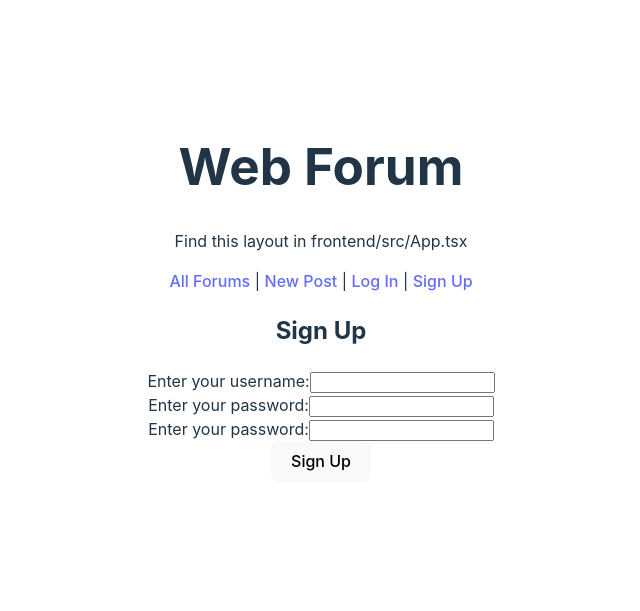
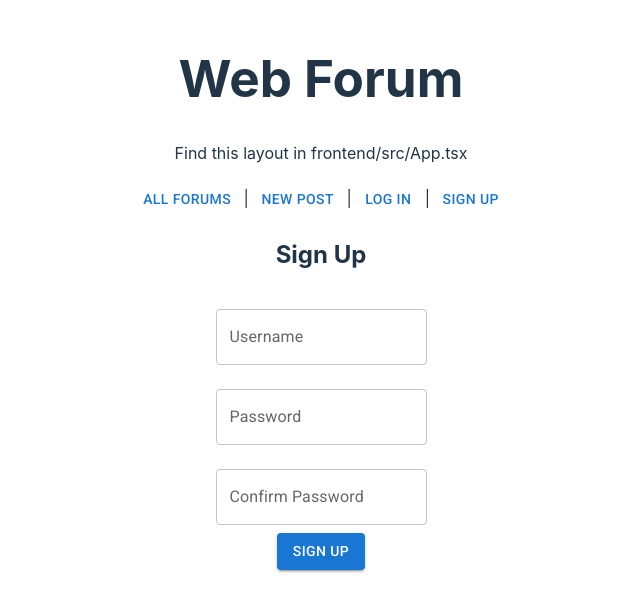
Before and after one commit to bmanara/CVWO_Winter_Assignment, a React (Vite) app in the folder frontend/: page /signup in a window 1280 px wide. Shown: the part 107-718 px from the top of the page, without its empty margins (319-959 px from the left). Built offline with nearby package versions, Linux system fonts and the light colour scheme; no server answers.

Commit message:
Implement MUI to signup page

```diff
--- a/frontend/src/components/NavBar.tsx
+++ b/frontend/src/components/NavBar.tsx
@@ -1,4 +1,5 @@
 import { Link } from "react-router-dom";
+import { Button } from "@mui/material";
 
 import { StateProps } from "../types";
 
@@ -17,15 +18,15 @@ function NavBar({user, setUser, isLoggedIn, setIsLoggedIn}: StateProps) {
                         : <div></div>
             }
 
-            <Link to="/">All Forums</Link>
+            <Button component={Link} to="/">All Forums</Button>
             {" | "}
-            <Link to="/posts/new">New Post</Link>
+            <Button component={Link} to="/posts/new">New Post</Button>
             {" | "}
             {isLoggedIn ? <button onClick={handleLogout}>Logout</button>
-                        : <Link to="/login">Log In</Link>
+                        : <Button component={Link} to="/login">Log In</Button>
             }
             {" | "}
-            <Link to="/signup">Sign Up</Link>
+            <Button component={Link} to="/signup">Sign Up</Button>
         </nav>
     )
 }
--- a/frontend/src/features/users/Signup.tsx
+++ b/frontend/src/features/users/Signup.tsx
@@ -2,6 +2,8 @@ import React, { useState } from 'react';
 import axios from 'axios';
 import { useNavigate } from 'react-router-dom';
 import { API_URL } from "../../constants";
+
+import { Button, TextField } from "@mui/material";
 
 interface FunctionProps {
     setUser: (user: object) => void;
@@ -49,37 +51,39 @@ export function Signup({setIsLoggedIn, setUser}: FunctionProps) {
             <h2>Sign Up</h2>
             <form onSubmit={handleSubmit}>
                 <div>
-                    <label htmlFor="usernameInput">Enter your username:</label>
-                    <input
+                    <TextField
                         id="usernameInput"
-                        type="text"
+                        label="Username"
                         value={userData['username']}
                         onChange={(e) => setUserData({...userData, username: e.target.value})}
+                        margin="normal"
                     />
                 </div>
 
                 <div>
-                    <label htmlFor="passwordInput">Enter your password:</label>
-                    <input
+                    <TextField
                         id="passwordInput"
                         type="password"
+                        label="Password"
                         value={userData['password']}
                         onChange={(e) => setUserData({...userData, password: e.target.value})}
+                        margin="normal"
                     />
                 </div>
 
                 <div>
-                    <label htmlFor="passwordConfirmationInput">Enter your password:</label>
-                    <input
+                    <TextField
                         id="passwordConfirmationInput"
                         type="password"
+                        label="Confirm Password"
                         value={userData['password_confirmation']}
                         onChange={(e) => setUserData({...userData, password_confirmation: e.target.value})}
+                        margin="normal"
                     />
                 </div>
 
                 <div>
-                    <button type="submit">Sign Up</button>
+                    <Button variant="contained" type="submit">Sign Up</Button>
                 </div>
             </form>
         </div>
```
